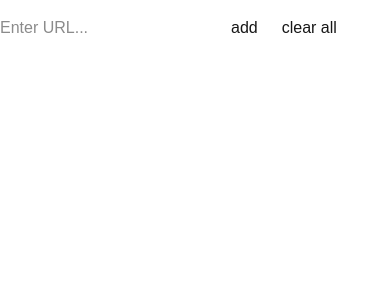
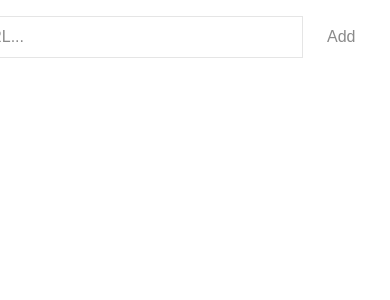
Before and after one commit to chanloveit/too-many-screens, a Next.js app: page / in a window 390 px wide. Shown: the top 300 px of the page. Built offline with nearby package versions, Linux system fonts and the light colour scheme.

Commit message:
feat: define types

```diff
--- a/app/globals.css
+++ b/app/globals.css
@@ -4,6 +4,14 @@
   --background: #ffffff;
   --foreground: #171717;
   --border: #e5e5e5;
+}
+
+@media (prefers-color-scheme: dark) {
+  :root {
+    --background: #0a0a0a;
+    --foreground: #ededed;
+    --border: #262626;
+  }
 }
 
 @theme inline {
--- a/app/layout.tsx
+++ b/app/layout.tsx
@@ -13,7 +13,7 @@ const geistMono = Geist_Mono({
 });
 
 export const metadata: Metadata = {
-  title: "Too Many Tabs",
+  title: "Too Many Screens",
   description: "mult screen view in one web page",
 };
 
--- a/app/page.tsx
+++ b/app/page.tsx
@@ -1,6 +1,15 @@
 'use client'
 import { useState, useEffect } from 'react';
 import { Screen } from '@/components/screen';
+
+type ScreenType = {
+	id: string;
+	url: string;
+	x: number;
+	y: number;
+	width: number;
+	height: number;
+}
 
 export default function Home(){
 	const [screens, setScreens] = useState<string[]>([]);
@@ -19,7 +28,16 @@ export default function Home(){
 
 	const addScreen = () => {
 		if(inputUrl.trim()){
-			setScreens([...screens, inputUrl]);
+			const newScreen: ScreenType ={
+				id: Date.now().toString(),
+				url: inputUrl,
+				x: Math.random() * (window.innerWidth - 400),
+				y: Math.random() * (window.innerHeight - 300),
+				width: 400,
+				height: 300
+			};
+
+			setScreens([...screens, newScreen]);
 			setInputUrl('');
 		}
 	}
@@ -30,8 +48,14 @@ export default function Home(){
 		}
 	};
 
-	const removeScreen = (index: number) => {
-		setScreens(screens.filter((_, i) => i !== index));
+	const removeScreen = (id: string) => {
+	setScreens(screens.filter(screen => screen.id !== id));
+	};
+
+	const updateScreen = (id: string, updates: Partial<ScreenType>) => {
+		setScreens(screens.map(screen =>
+			screen.id === id ? { ...screen, ...updates } : screen
+		));
 	};
 
 	const clearAll = () => {
@@ -40,25 +64,26 @@ export default function Home(){
 
 	return(
 		<main className = 'relative w-screen h-screen'>
-			<header className = 'fixed top-4 z-50 items-center space-x-6'>
+			<header className = 'fixed top-4 left-1/2 -translate-x-1/2 z-50 flex items-center gap-2'>
 				<input type = 'text'
 					value = {inputUrl}
 					onChange = {(e) => setInputUrl(e.target.value)}
 					onKeyPress = {handleKeyPress}
-					placeholder = "Enter URL..." />
+					placeholder = "Enter URL..."
+					className = 'px-4 py-2 border border-[var(--border)] bg-[var(--background)] text-[var(--foreground)] w-96'/>
 
-				<button onClick = {addScreen}>
-					add
+				<button onClick = {addScreen} className = 'px-4 py-2 bg-gray opacity-50 hover:opacity-100 hover:cursor-pointer'>
+					Add
 				</button>
 
-				<button onClick = {clearAll}>
-					clear all
+				<button onClick = {clearAll} className = 'whitespace-nowrap px-4 py-2 bg-gray opacity-50 hover:opacity-100 hover:cursor-pointer'>
+					Clear All
 				</button>
 			</header>
 
 			<section>
-				{screens.map((url, index) => (
-					<Screen key = {index} url = {url} onClose = {() => removeScreen(index)} />
+				{screens.map((screen) => (
+					<Screen key = {screen.id} screen = {screen} onClose = {() => removeScreen(screen.id)} onUpdate={(updates) => updateScreen(screen.id, updates)} />
 				))}
 			</section>
 		</main>
--- a/components/screen.tsx
+++ b/components/screen.tsx
@@ -3,17 +3,40 @@ import { Rnd } from 'react-rnd';
 import { useState } from 'react';
 import { X } from 'lucide-react';
 
-export function Screen({ url, onClose }: {url: string, onClose: () => void}) {
+type ScreenType = {
+	id: string;
+	url: string;
+	x: number;
+	y: number;
+	width: number;
+	height: number;
+};
+
+type ScreenProps = {
+	screen: ScreenType;
+	onClose: () => void;
+	onUpdate: (updates: Partial<ScreenType>) => void;
+};
+
+
+export function Screen({ screen, onClose, onUpdate }: ScreenProps) {
 	const [isDragging, setIsDragging] = useState(false);
 
 	return(
-		<Rnd default = {{x: 0, y: 0, width: 320, height: 200}}
+		<Rnd default = {{x: screen.x, y: screen.y, width: screen.width, height: screen.height}}
 			minWidth = {320}
 			minHeight = {200}
 			className = 'border overflow-hidden'
 			dragHandleClassName = 'drag-handle'
 			onDragStart = {() => setIsDragging(true)}
-      onDragStop = {() => setIsDragging(false)}
+      onDragStop = {(e, d) => {setIsDragging(false); onUpdate({x: d.x, y: d.y});}}
+			onResizeStop = {(e, direction, ref, delta, position) => {
+				onUpdate({width: parseInt(ref.style.width),
+								height: parseInt(ref.style.height),
+								x: position.x,
+								y: position.y
+								 });
+			}}
 			cancel = '.cancel_drag'>
 
 			{isDragging && (
@@ -26,7 +49,7 @@ export function Screen({ url, onClose }: {url: string, onClose: () => void}) {
 														onClose();
 														}} />
 			</div>
-			<iframe src = {url} className = 'w-full h-full' title = 'screen'/>
+			<iframe src = {screen.url} className = 'w-full h-full' title = 'screen'/>
 		</Rnd>
 	)
 }
```
